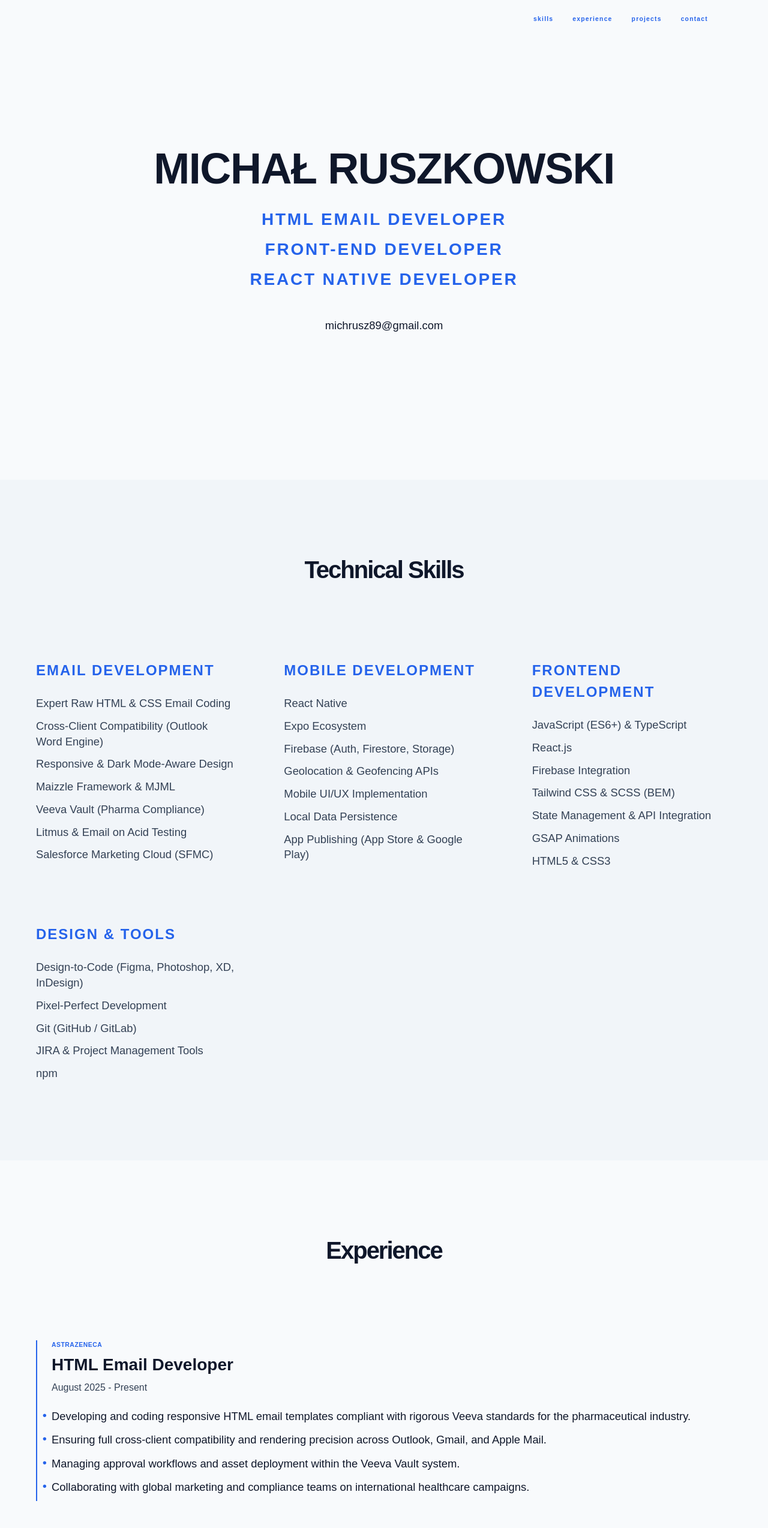
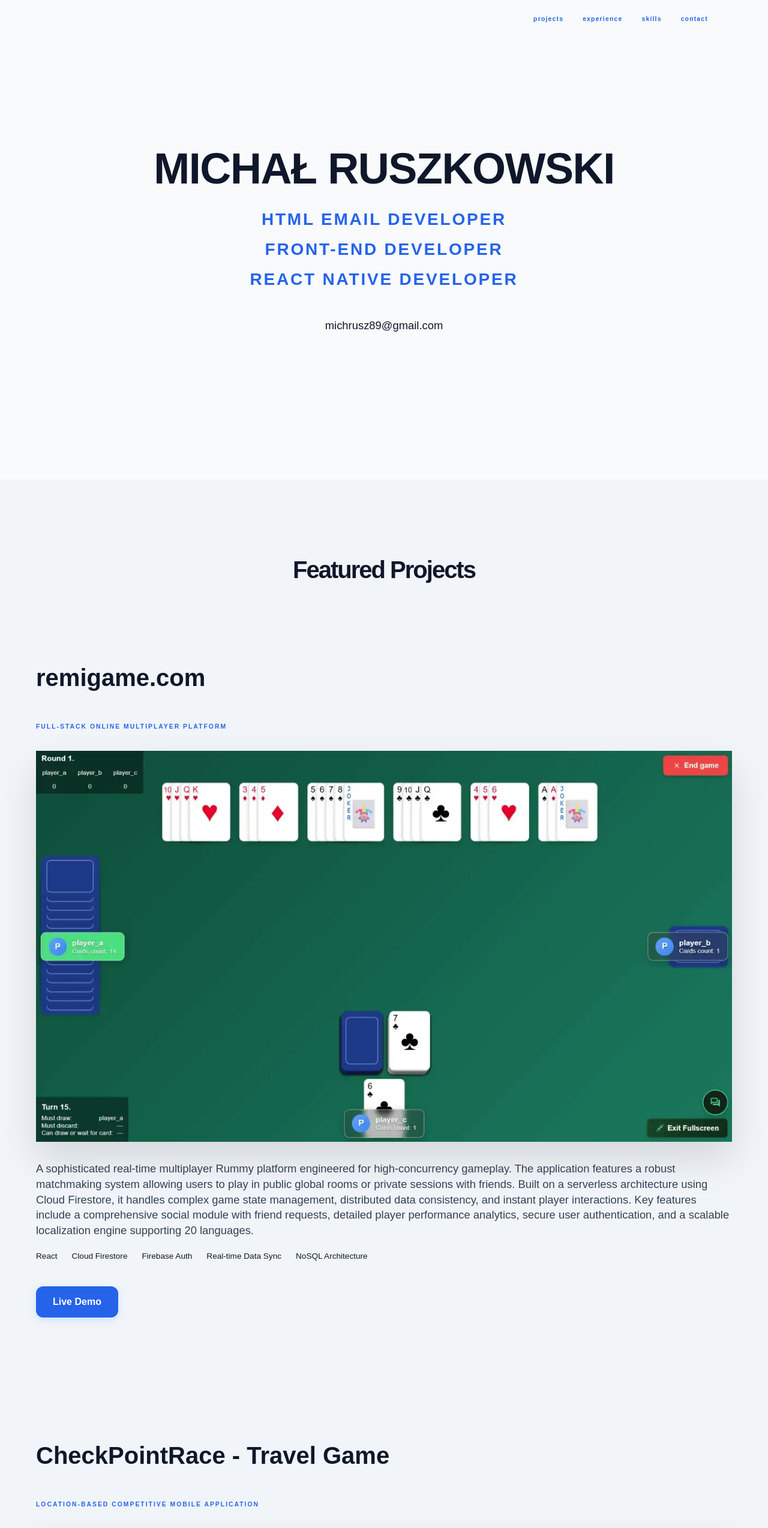
Before and after one commit to Michal-Ruszkowski/portfolio-2026, a React (Vite) app: page / in a window 1280 px wide. Shown: the top 2548 px of the page at 60% size. Built offline with nearby package versions, Linux system fonts and the light colour scheme.

Commit message:
refactor: reorder navigation links and update corresponding sections in App.tsx

```diff
--- a/src/App.tsx
+++ b/src/App.tsx
@@ -14,9 +14,9 @@ function App() {
       </header>
       <main>
         <Hero />
+        <Projects />
+        <Experience />
         <Skills />
-        <Experience />
-        <Projects />
       </main>
       <Footer />
     </>
--- a/src/components/Navbar/Navbar.tsx
+++ b/src/components/Navbar/Navbar.tsx
@@ -3,9 +3,9 @@ import styles from './Navbar.module.css';
 
 const Navbar = () => {
   const navLinks = [
+    { name: 'projects', href: '#projects' },
+    { name: 'experience', href: '#experience' },
     { name: 'skills', href: '#skills' },
-    { name: 'experience', href: '#experience' },
-    { name: 'projects', href: '#projects' },
     { name: 'contact', href: '#contact' }
   ];
 
```
